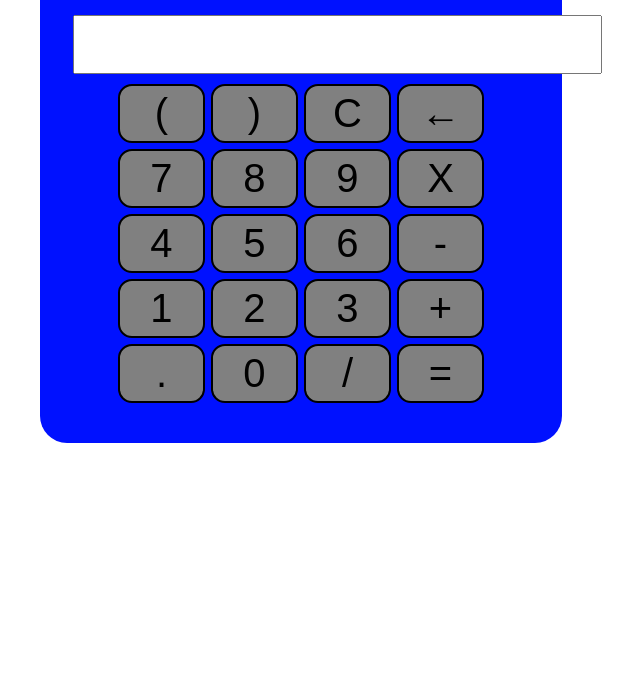
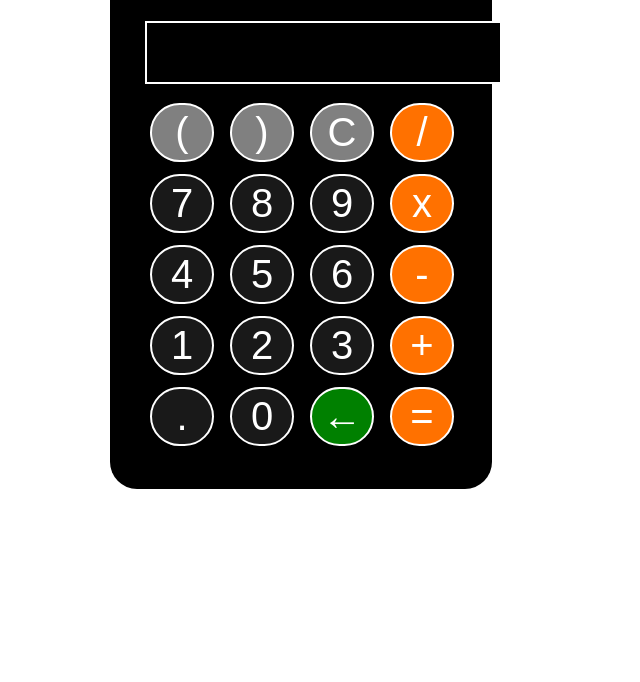
Before and after one commit to sachinmeena10232/Calculator, a plain HTML site: page index.html in a window 1280 px wide. Shown: the part 118-800 px from the top of the page, without its empty margins (339-979 px from the left). Drawn offline with Linux system fonts and the light colour scheme.

Commit message:
first commit

```diff
--- a/app.js
+++ b/app.js
@@ -6,7 +6,7 @@ for (item of btns) {
     item.addEventListener('click', (e) => {
         buttonText = e.target.innerText; // this well get the value of what is written in Button
         // console.log(buttonText);
-        if (buttonText == 'X') {
+        if (buttonText == 'x') {
             buttonText = '*';
 
             screenDisplay += buttonText;
--- a/index.html
+++ b/index.html
@@ -18,33 +18,33 @@
             <input type="text" id="calcscreen" name="screem">
             <table>
                 <tr>
-                    <td><button class="btn">(</button></td>
-                    <td><button class="btn">)</button></td>
-                    <td><button class="btn">C</button></td>
-                    <td><button class="btn">&#x2190;</button></td>
+                    <td><button class="btn grey">(</button></td>
+                    <td><button class="btn grey">)</button></td>
+                    <td><button class="btn grey">C</button></td>
+                    <td><button class="btn btn-primary my-2 mx-2 yellow">/</button></td>
                 </tr>
                 <tr>
                     <td><button class="btn">7</button></td>
                     <td><button class="btn">8</button></td>
                     <td><button class="btn">9</button></td>
-                    <td><button class="btn">X</button></td>
+                    <td><button class="btn yellow">x</button></td>
                     <tr>
                         <td><button class="btn">4</button></td>
                         <td><button class="btn">5</button></td>
                         <td><button class="btn">6</button></td>
-                        <td><button class="btn">-</button></td>
+                        <td><button class="btn yellow">-</button></td>
                     </tr>
                     <tr>
                         <td><button class="btn">1</button></td>
                         <td><button class="btn">2</button></td>
                         <td><button class="btn">3</button></td>
-                        <td><button class="btn">+</button></td>
+                        <td><button class="btn yellow">+</button></td>
                     </tr>
                     <tr>
                         <td><button class="btn btn-primary my-2 mx-2">.</button></td>
                         <td><button class="btn btn-primary my-2 mx-2">0</button></td>
-                        <td><button class="btn btn-primary my-2 mx-2">/</button></td>
-                        <td><button class="btn btn-primary my-2 mx-2">=</button></td>
+                        <td><button class="btn green">&#x2190;</button></td>
+                        <td><button class="btn btn-primary my-2 mx-2 yellow">=</button></td>
                     </tr>
             </table>
         </div>
--- a/style.css
+++ b/style.css
@@ -14,8 +14,8 @@
 }
 
 .calc {
-    background-color: #0011ff;
-    width: 36%;
+    background-color: black;
+    width: 25%;
     border-radius: 27px;
     margin: auto;
     padding: 36px 31px;
@@ -26,22 +26,39 @@ table {
 }
 
 input {
-    padding: 5px;
-    font-size: 40px;
-    margin: 6px 2px;
+    padding: 6px;
+    font-size: 41px;
+    margin: 12px 4px;
+    width: 341px;
+    border: 2px white solid;
+    color: white;
+    background: black;
 }
 
 .btn {
     padding: 5px;
     font-size: 40px;
-    background: grey;
-    margin: 2px 2px;
-    width: 87px;
-    border: 2px solid black;
-    border-radius: 14px;
+    background: #191919;
+    margin: 5px 7px;
+    width: 64px;
+    border: 2px solid white;
+    border-radius: 35px;
     cursor: pointer;
+    color: white;
 }
 
 .btn:hover {
     background-color: red;
 }
+
+.yellow {
+    background-color: #ff7100;
+}
+
+.grey {
+    background-color: grey;
+}
+
+.green {
+    background-color: green;
+}
```
